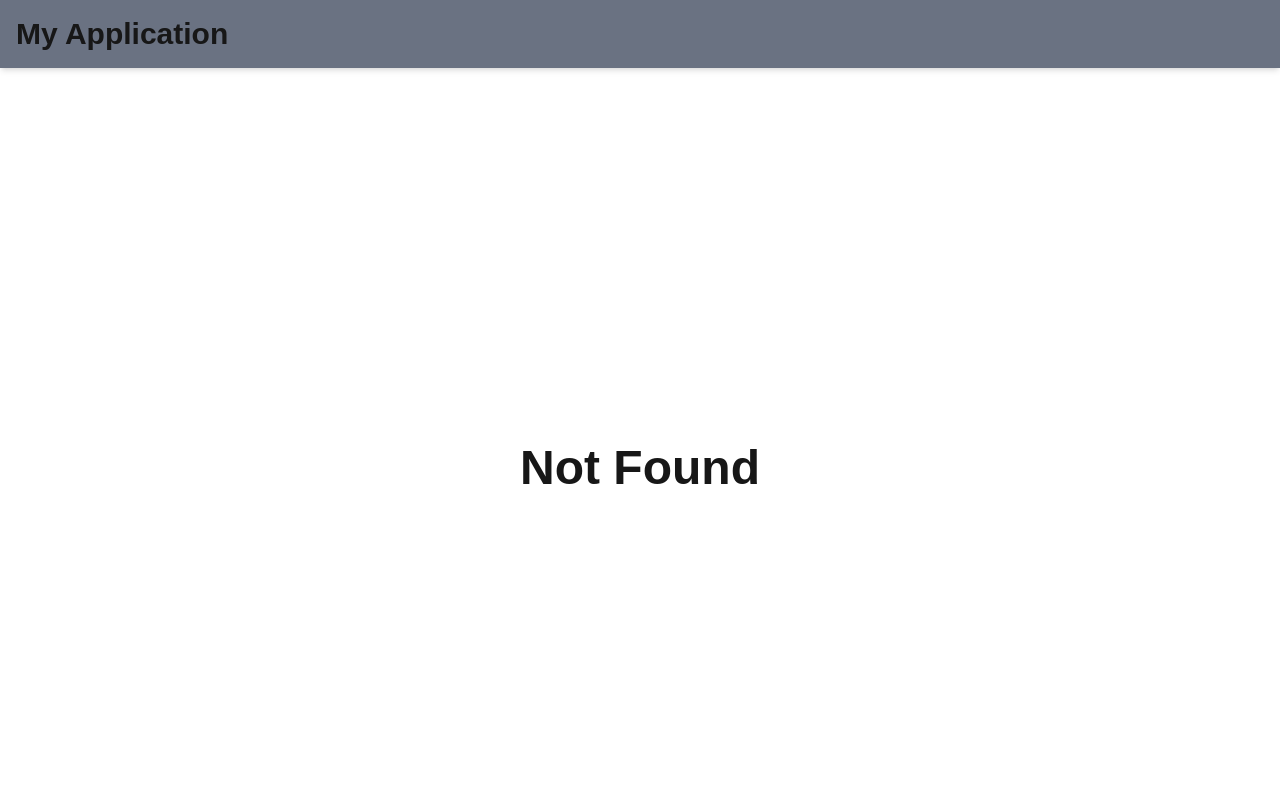
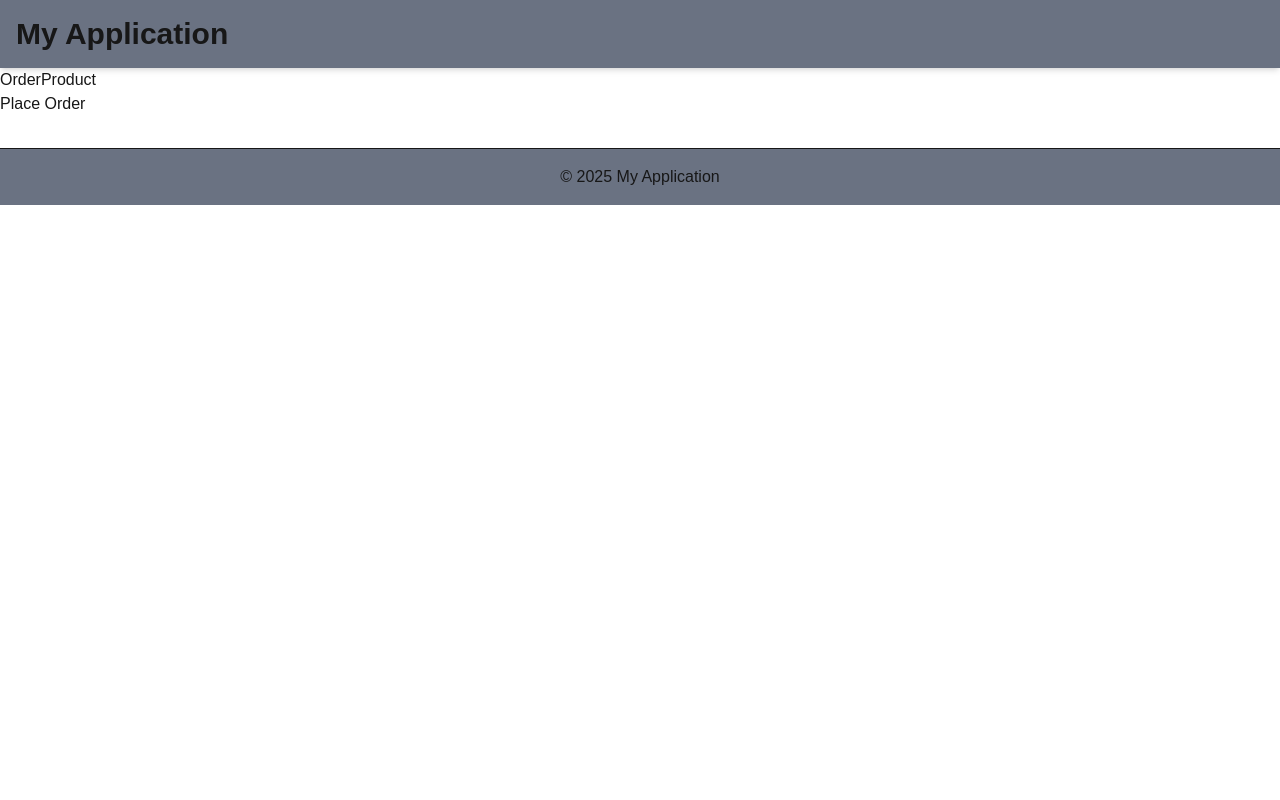
Before and after one commit to Mani-420/Complete_Nextjs, a Next.js app in the folder nextjs/: page /order-product in a window 1280 px wide. Before the commit this address had no page. Shown: the top 800 px of the page. Built offline with nearby package versions, Linux system fonts and the light colour scheme.

Commit message:
Navigating Programmatically

```diff
--- /dev/null
+++ b/nextjs/src/app/order-product/page.tsx
@@ -0,0 +1,22 @@
+'use client';
+
+import React from 'react';
+import { useRouter } from 'next/navigation';
+
+function OrderProduct() {
+  const router = useRouter();
+
+  const handleClick = () => {
+    console.log('Order placed successfully!');
+    router.push('/');
+  };
+
+  return (
+    <>
+      <div>OrderProduct</div>
+      <button onClick={handleClick}>Place Order</button>
+    </>
+  );
+}
+
+export default OrderProduct;
--- a/nextjs/src/app/page.tsx
+++ b/nextjs/src/app/page.tsx
@@ -12,6 +12,9 @@ export default function Home() {
           <li>
             <Link href="/products">Products</Link>
           </li>
+          <li>
+            <Link href="/about">About</Link>
+          </li>
         </ul>
       </nav>
       <p className="text-lg">This is the home page.</p>
```
